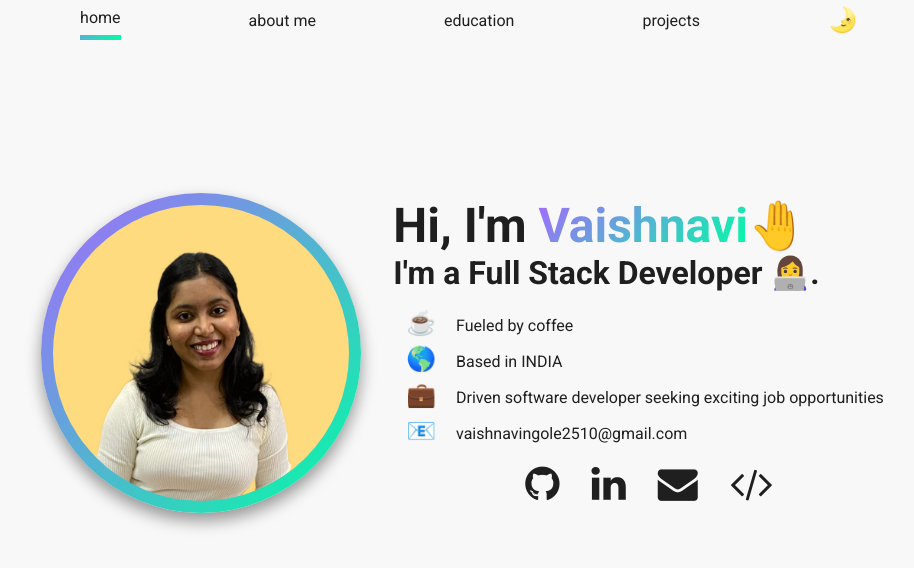
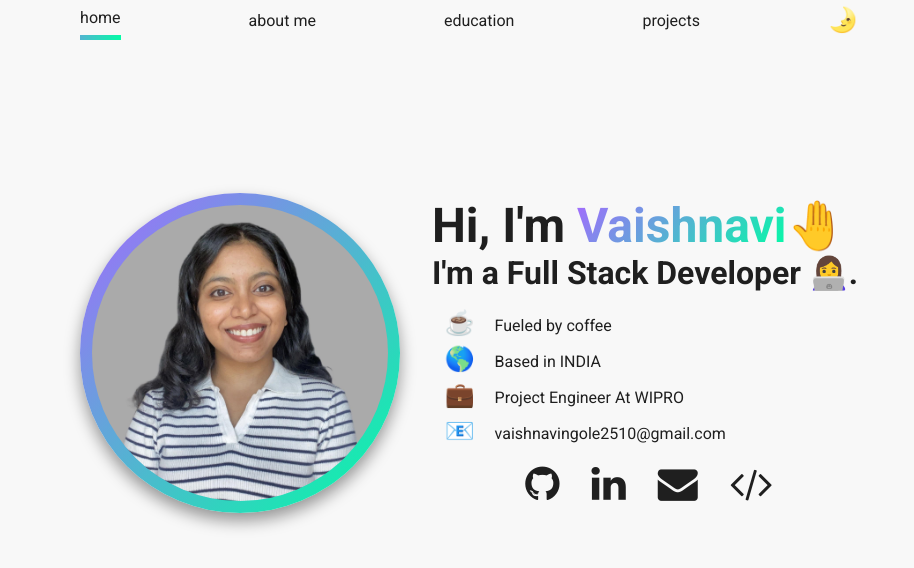
Before and after one commit to vaishnaviingole/vaishnavi-portfolio-website, a React (Create React App) app: page / in a window 1280 px wide. Shown: the top 568 px of the page, without its empty margins (171-1085 px from the left). Built offline with nearby package versions, Linux system fonts and the light colour scheme; the HTML template or start-up script is replaced by a standard one.

Commit message:
work details updated

```diff
--- a/src/info/Info.js
+++ b/src/info/Info.js
@@ -42,7 +42,7 @@ export const info = {
         },
         {
             emoji: "💼",
-            text: "Driven software developer seeking exciting job opportunities"
+            text: "Project Engineer At WIPRO"
         },
         {
             emoji: "📧",
@@ -76,7 +76,9 @@ export const info = {
 // Just change the links so that they lead to your social profiles.
 
     ],
-    bio: " I am a 2022 CSE graduate and PG-DAC diploma holder.  Seeking exciting opportunities, I am on a code-tastic journey, passionate about crafting innovative solutions.  My academic exploits serve as the source code that fuels my enthusiasm for software development.  Eager to contribute my skills, I thrive on challenges – debugging problems and creating solutions. Let's embark on a coding adventure and create something extraordinary together! 🚀✨",
+    bio: " I’m a Software Engineer and Project Engineer at Wipro, specializing in full-stack development with expertise in Java, Spring Boot, React, MySQL, and ServiceNow. Passionate about solving complex problems and building scalable applications, I focus on optimizing system integrations and automating workflows. Always eager to learn, I’m driven to create impactful, innovative solutions 🚀✨"
+
+ ,
     skills:
         {
             proficientWith: ['javascript', 'react', 'git', 'github', 'bootstrap', 'html5', 'css3', 'figma'],
```
Also changed, not shown: src/img/self.jpg.
